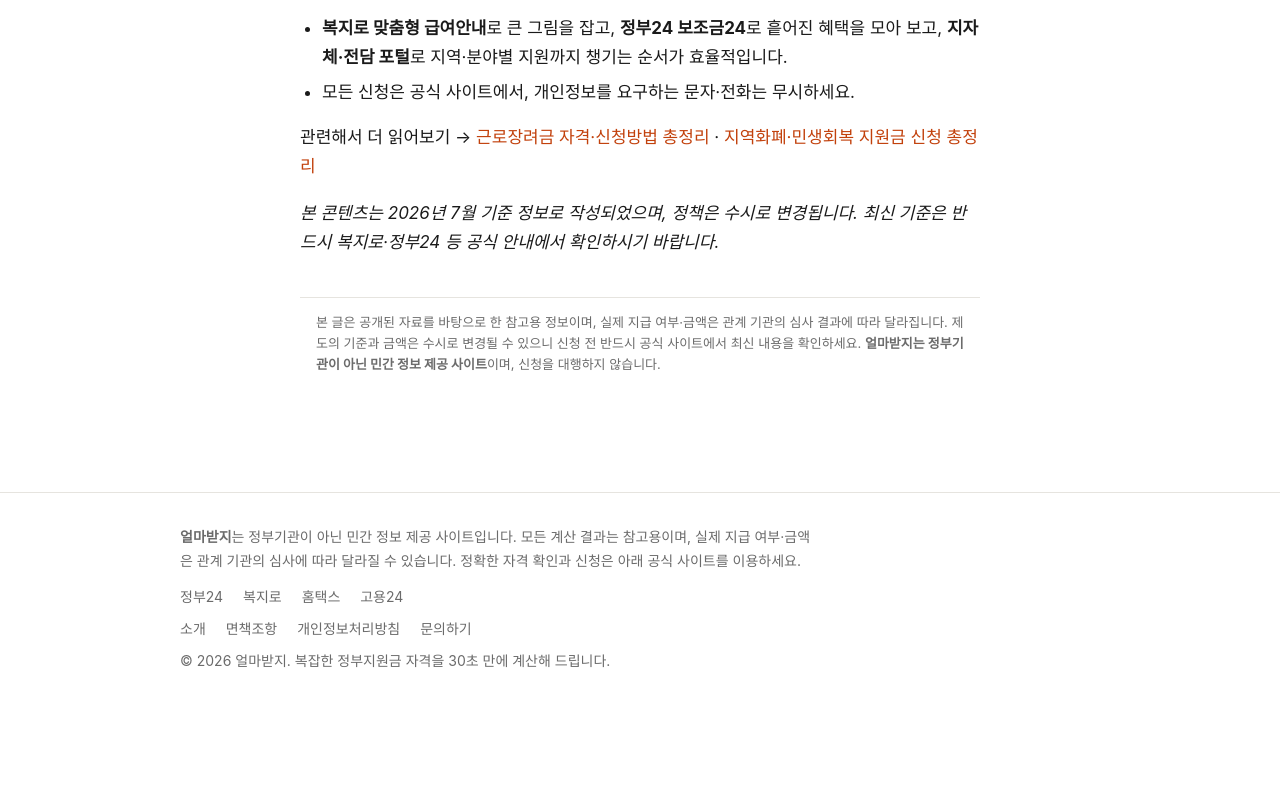
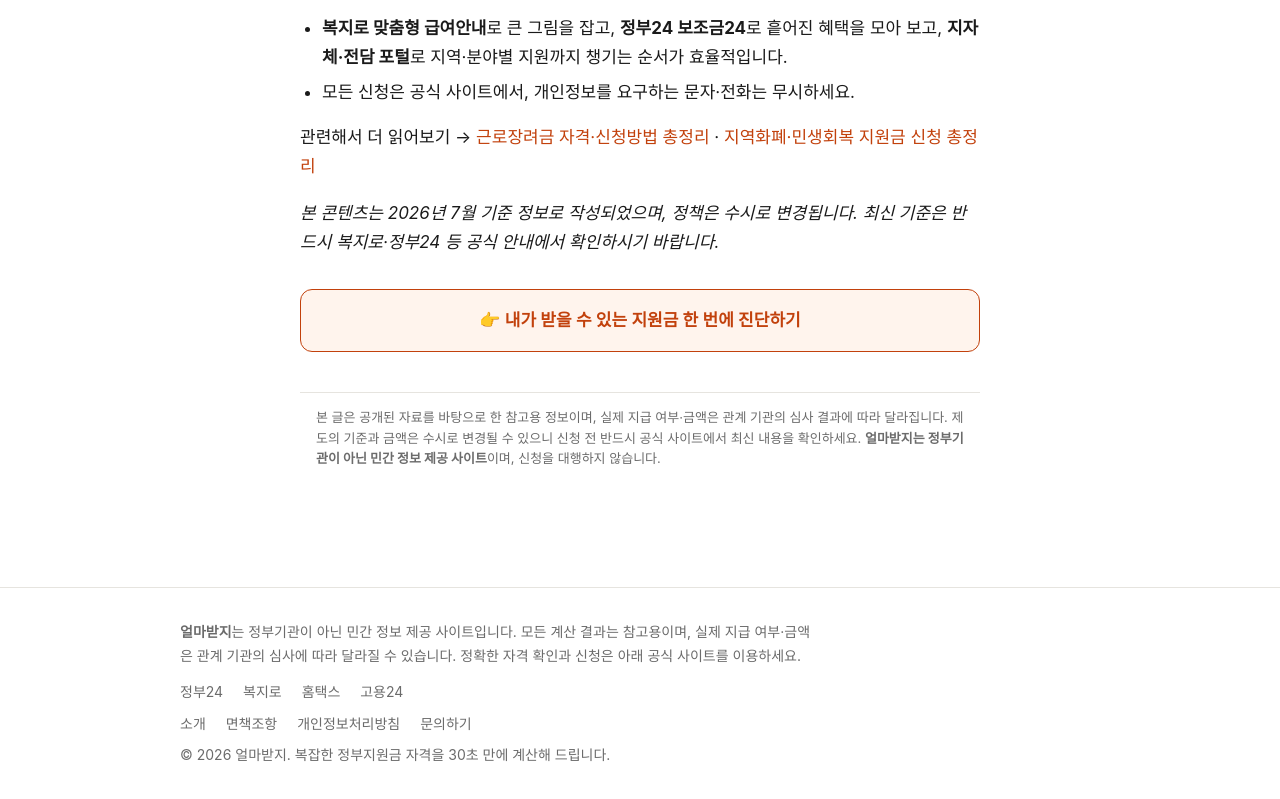
Before and after one commit to seongho-son/seongho-son.github.io, an Astro site: page /guides/find-hidden-benefits in a window 1280 px wide. Shown: the part 1871-2670 px from the top of the page. Before the commit the page ends 2575 px from the top, so only its background shows below. Built offline with nearby package versions, Linux system fonts and the light colour scheme; Astro itself is replaced by a stand-in of ours.

Commit message:
글 하단 CTA에 실제 계산기 이름 노출 + 잘못 연결된 relatedTool 교정
청년내일저축계좌·청년도약계좌 글에 근로장려금 계산기가 걸려 있었다(무관).
CTA 문구가 '관련 계산기'라고만 해서 클릭 전에는 어디로 가는지 알 수 없었던 것이 원인.

- youth-tomorrow-savings / youth-leap-account → 기준 중위소득 계산기(두 제도 모두 중위소득 요건으로 판정)
- find-hidden-benefits → /check 통합 진단 (주제가 정확히 일치, 기존엔 링크 없음)
- toolLabel(): relatedTool 경로에서 도구 이름을 뽑아 '○○ 계산기로 계산해보기'로 표기

```diff
--- a/src/content/blog/find-hidden-benefits.md
+++ b/src/content/blog/find-hidden-benefits.md
@@ -4,6 +4,7 @@ description: "숨어 있는 정부지원금, 어디서 어떻게 찾아야 할
 pubDate: 2026-05-15
 category: "정부지원금"
 tags: ["정부지원금", "복지로", "보조금24", "정부24", "숨은지원금"]
+relatedTool: "/check"
 ---
 
 "나도 뭔가 받을 수 있는 게 있지 않을까?" 이런 생각을 한 번쯤 해보셨을 겁니다. 실제로 우리나라
--- a/src/content/blog/youth-leap-account.md
+++ b/src/content/blog/youth-leap-account.md
@@ -4,7 +4,7 @@ description: "청년도약계좌 가입 나이·소득 요건, 정부기여금
 pubDate: 2026-06-13
 category: "청년지원"
 tags: ["청년도약계좌", "청년지원", "정부기여금", "목돈마련", "정부지원금"]
-relatedTool: "/tools/labor-tax-credit"
+relatedTool: "/tools/median-income"
 ---
 
 **청년도약계좌**는 청년이 매달 저축하면 정부가 기여금을 얹어주고 이자소득에 비과세 혜택까지 주는
--- a/src/content/blog/youth-tomorrow-savings.md
+++ b/src/content/blog/youth-tomorrow-savings.md
@@ -4,7 +4,7 @@ description: "청년내일저축계좌의 매칭적립 구조, 소득·재산
 pubDate: 2026-06-17
 category: "청년지원"
 tags: ["청년내일저축계좌", "청년지원", "매칭적립", "복지로", "정부지원금"]
-relatedTool: "/tools/labor-tax-credit"
+relatedTool: "/tools/median-income"
 ---
 
 **청년내일저축계좌**는 일하는 저소득 청년이 매달 저축하면 정부가 같은 금액을 매칭해 얹어주는
--- a/src/lib/tools.ts
+++ b/src/lib/tools.ts
@@ -44,3 +44,15 @@ export const TOOLS: Tool[] = [
     desc: '내 소득이 중위소득 몇 %인지, 어떤 복지 커트라인에 드는지 확인',
   },
 ];
+
+/**
+ * relatedTool 경로 → 링크 문구.
+ * 글 하단 CTA가 "관련 계산기"라고만 하면 어디로 가는지 알 수 없어, 무관한 계산기가 떠도
+ * 사용자는 클릭한 뒤에야 안다(실제로 청년내일저축계좌 글에 근로장려금 계산기가 걸려 있었다).
+ * 도구 이름을 그대로 노출해 클릭 전에 기대가 맞도록 한다.
+ */
+export function toolLabel(href: string): string | null {
+  if (href === '/check') return '내가 받을 수 있는 지원금 한 번에 진단하기';
+  const t = TOOLS.find((x) => x.href === href);
+  return t ? `${t.title}로 계산해보기` : null;
+}
--- a/src/pages/guides/[...slug].astro
+++ b/src/pages/guides/[...slug].astro
@@ -1,5 +1,6 @@
 ---
 import { getCollection } from 'astro:content';
+import { toolLabel } from '../../lib/tools';
 import BaseLayout from '../../layouts/BaseLayout.astro';
 
 export async function getStaticPaths() {
@@ -37,9 +38,9 @@ const fmt = (d) =>
 
     <Content />
 
-    {post.data.relatedTool && (
+    {post.data.relatedTool && toolLabel(post.data.relatedTool) && (
       <div class="cta-box">
-        <a href={`${base}${post.data.relatedTool}`}>👉 관련 계산기로 내게 해당하는 금액 직접 계산해보기</a>
+        <a href={`${base}${post.data.relatedTool}`}>👉 {toolLabel(post.data.relatedTool)}</a>
       </div>
     )}
 
```
